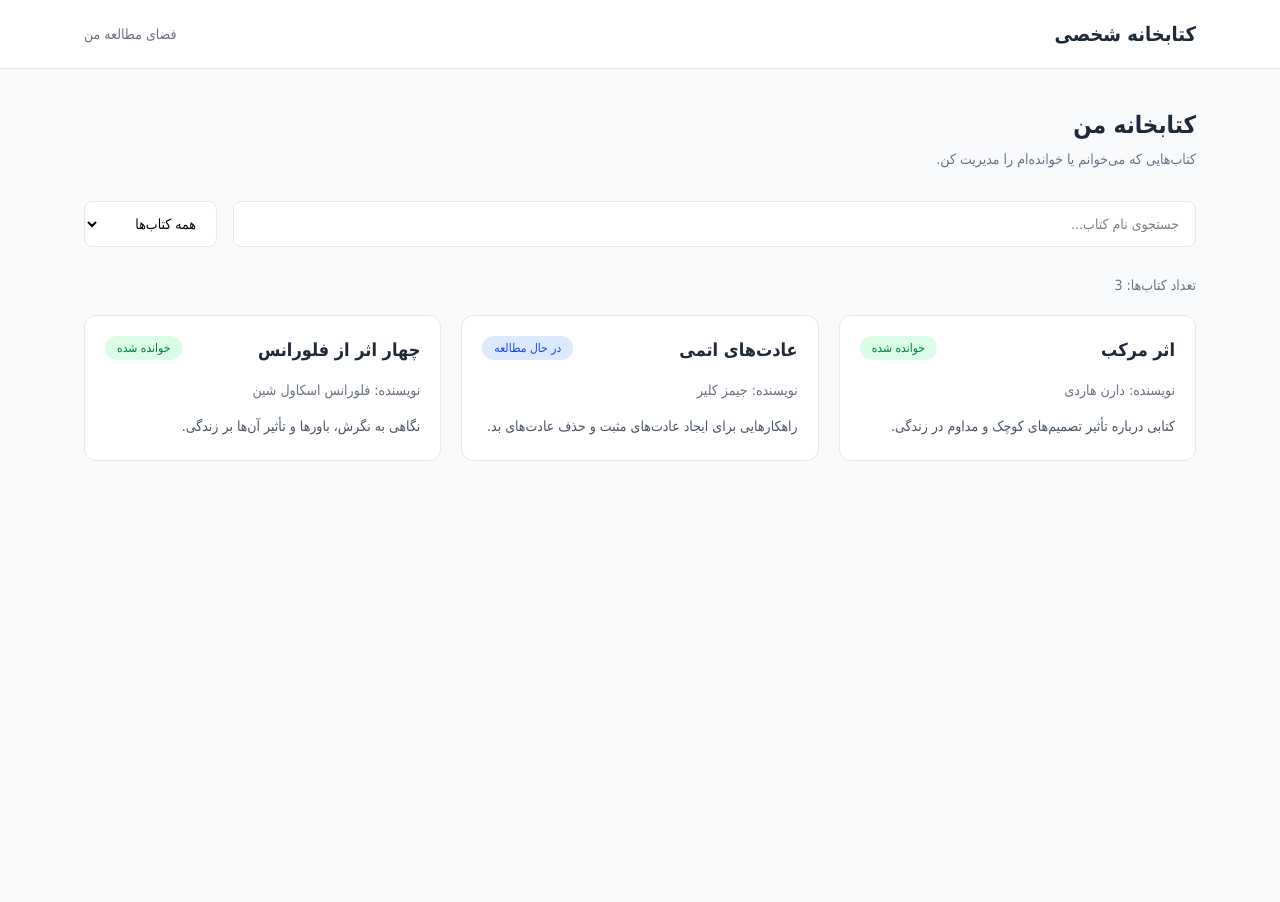
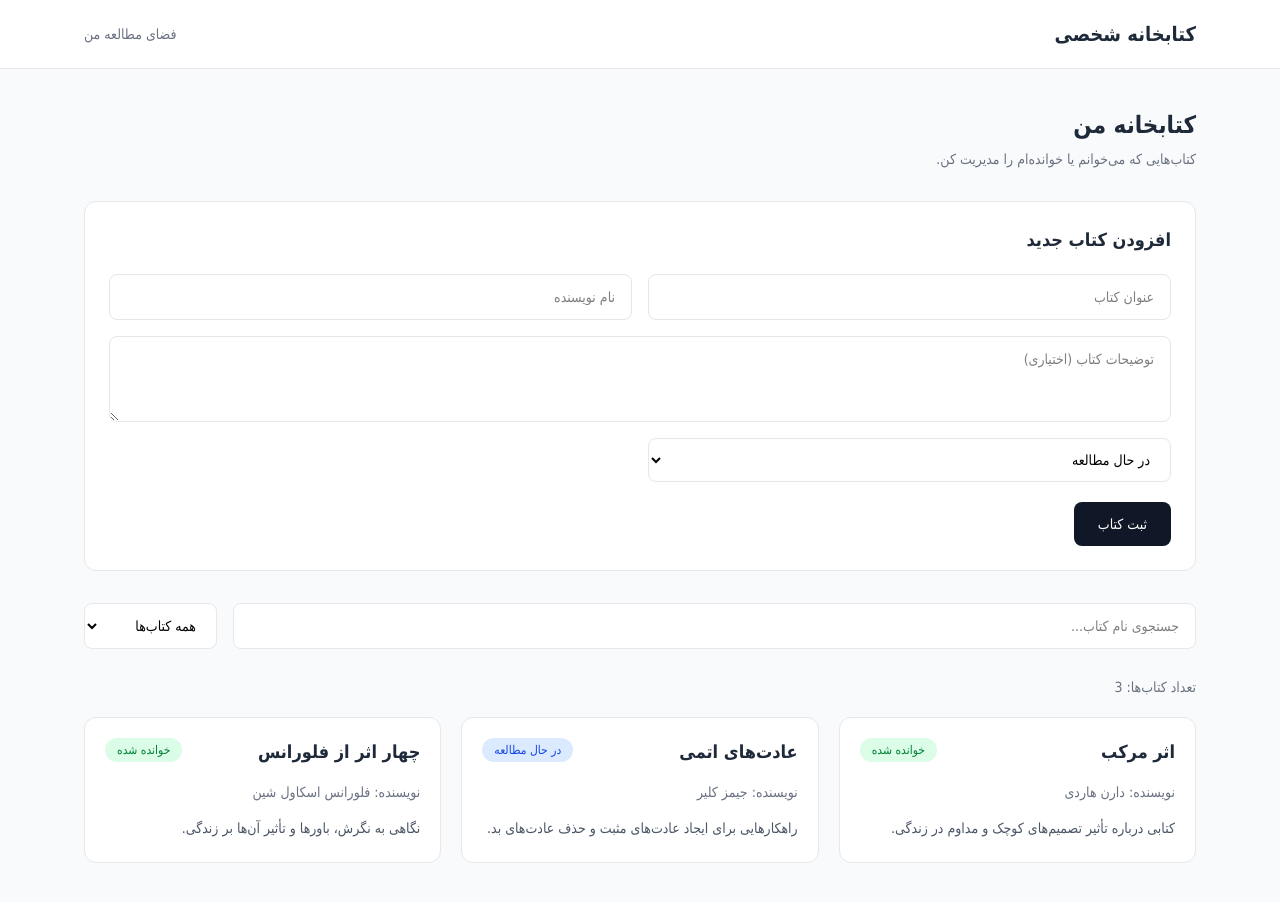
Before and after one commit to Ali-Git-1/Personal-library, a Vue app in the folder frontend/: page / in a window 1280 px wide. Before the commit the page ends 800 px from the top, so only its background shows below. Built offline with nearby package versions, Linux system fonts and the light colour scheme.

Commit message:
feat: add book creation form with API integration

```diff
--- /dev/null
+++ b/frontend/src/components/AddBookForm.vue
@@ -0,0 +1,94 @@
+<script setup>
+import { ref } from 'vue'
+import api from '@/services/api'
+
+const emit = defineEmits(['book-added'])
+
+const title = ref('')
+const author = ref('')
+const description = ref('')
+const status = ref('reading')
+
+const isLoading = ref(false)
+const errorMessage = ref('')
+
+const handleSubmit = async () => {
+  errorMessage.value = ''
+
+  if (!title.value.trim() || !author.value.trim()) {
+    errorMessage.value = 'عنوان کتاب و نام نویسنده الزامی هستند.'
+    return
+  }
+
+  try {
+    isLoading.value = true
+
+    const response = await api.post('/books', {
+      title: title.value,
+      author: author.value,
+      description: description.value,
+      status: status.value,
+    })
+
+    emit('book-added', response.data.data)
+
+    title.value = ''
+    author.value = ''
+    description.value = ''
+    status.value = 'reading'
+  } catch (error) {
+    errorMessage.value = error.response?.data?.message || 'ثبت کتاب با خطا مواجه شد.'
+  } finally {
+    isLoading.value = false
+  }
+}
+</script>
+
+<template>
+  <form @submit.prevent="handleSubmit" class="mb-8 rounded-xl border border-gray-200 bg-white p-6">
+    <h3 class="mb-5 text-lg font-bold text-gray-800">افزودن کتاب جدید</h3>
+
+    <div class="grid grid-cols-1 gap-4 sm:grid-cols-2">
+      <input
+        v-model="title"
+        type="text"
+        placeholder="عنوان کتاب"
+        class="rounded-lg border border-gray-200 px-4 py-3 text-sm outline-none focus:border-gray-400"
+      />
+
+      <input
+        v-model="author"
+        type="text"
+        placeholder="نام نویسنده"
+        class="rounded-lg border border-gray-200 px-4 py-3 text-sm outline-none focus:border-gray-400"
+      />
+
+      <textarea
+        v-model="description"
+        placeholder="توضیحات کتاب (اختیاری)"
+        rows="3"
+        class="rounded-lg border border-gray-200 px-4 py-3 text-sm outline-none focus:border-gray-400 sm:col-span-2"
+      ></textarea>
+
+      <select
+        v-model="status"
+        class="rounded-lg border border-gray-200 bg-white px-4 py-3 text-sm outline-none focus:border-gray-400"
+      >
+        <option value="reading">در حال مطالعه</option>
+        <option value="read">خوانده شده</option>
+      </select>
+    </div>
+
+    <p v-if="errorMessage" class="mt-4 text-sm text-red-600">
+      {{ errorMessage }}
+    </p>
+
+    <button
+      type="submit"
+      :disabled="isLoading"
+      class="mt-5 rounded-lg bg-gray-900 px-6 py-3 text-sm font-medium text-white transition hover:bg-gray-700 disabled:cursor-not-allowed disabled:opacity-50"
+    >
+      {{ isLoading ? 'در حال ثبت...' : 'ثبت کتاب' }}
+    </button>
+  </form>
+</template>
--- a/frontend/src/components/BookList.vue
+++ b/frontend/src/components/BookList.vue
@@ -1,9 +1,13 @@
 <script setup>
 import { ref, computed } from 'vue'
+import AddBookForm from './AddBookForm.vue'
 import BookCard from './BookCard.vue'
 
 const searchQuery = ref('')
 const selectedStatus = ref('all')
+const addBook = (newBook) => {
+  books.value.unshift(newBook)
+}
 
 const books = ref([
   {
@@ -42,6 +46,7 @@ const filteredBooks = computed(() => {
 
 <template>
   <section>
+    <AddBookForm @book-added="addBook" />
     <div class="mb-7 flex flex-col gap-4 sm:flex-row">
       <input
         v-model="searchQuery"
```
